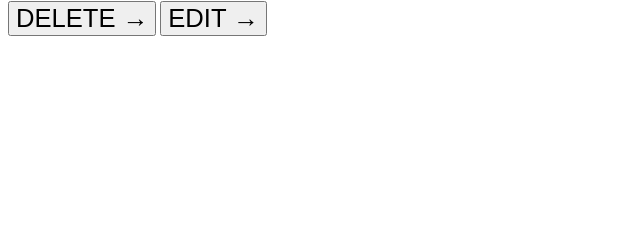
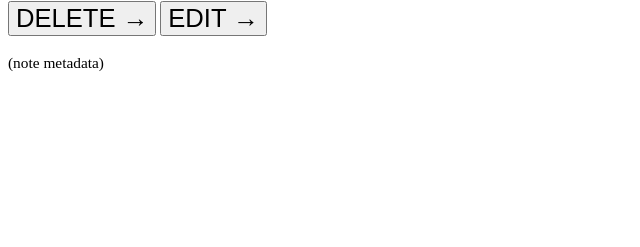
Before and after one commit to karimamd/flaskapp, a Flask app: template templates/queue.html in a window 1280 px wide. Shown: the part 242-489 px from the top of the page, without its empty margins (0-640 px from the left). Run offline with Flask 3, Linux system fonts and the light colour scheme; the template is opened without the code that fills it, so the values that code supplies are empty; some libraries are stand-ins or nearby versions.

Commit message:
risky queue addition

```diff
--- a/app.py
+++ b/app.py
@@ -93,6 +93,7 @@ def edit(note_id):
             # print('executed')
          except:
             print ("I cant execute the update query for some reason")
+            # todo: investigate why exception is called even when the query succeeds
          return redirect(url_for('queue'))
    return render_template('edit.html')
 
@@ -111,11 +112,11 @@ def get_next_note():
    except:
       print ("I cant execute the update query for some reason")
 
-   get_note_query= "SELECT note_id, title, body FROM note_items_unarchived where note_id::INTEGER > {id} order by note_id limit 1;".format(id=current_note_id)
-
+   get_note_query= "SELECT note_id, title, body, date_added::text, last_read_at::date::text as last_read_date FROM note_items_unarchived where note_id::INTEGER > {id} order by note_id limit 1;".format(id=current_note_id)
+   print('next note here')
    all_notes = query_db(get_note_query, is_fetchable=True)
    if not all_notes:
-      get_note_query= "SELECT note_id, title, body FROM note_items_unarchived order by note_id asc limit 1;"
+      get_note_query= "SELECT note_id, title, body, date_added::text, last_read_at::date::text as last_read_date FROM note_items_unarchived order by note_id asc limit 1;"
       all_notes = all_notes = query_db(get_note_query, is_fetchable=True)
    next_note = all_notes[0]
 
@@ -123,7 +124,9 @@ def get_next_note():
    return jsonify({
       "note_id": next_note[0],
       "title": next_note[1],
-      "body": next_note[2]
+      "body": next_note[2],
+      "created_at": next_note[3],
+      "read_at": next_note[4]
    })
 
 @app.route("/update_last_read")
@@ -174,11 +177,11 @@ def get_previous_note():
       # print('executed')
    except:
       print ("I cant execute the update query for some reason")
-   get_note_query= "SELECT note_id, title, body FROM note_items_unarchived where note_id::INTEGER < {id} order by note_id desc limit 1;".format(id=current_note_id)
+   get_note_query= "SELECT note_id, title, body, date_added::text, last_read_at::date::text as last_read_date FROM note_items_unarchived where note_id::INTEGER < {id} order by note_id desc limit 1;".format(id=current_note_id)
    all_notes = query_db(get_note_query, is_fetchable=True)
    # if no note before it then get the last note in the database (end of queue)
    if not all_notes:
-      get_note_query= "SELECT note_id, title, body FROM note_items_unarchived order by note_id desc limit 1;"
+      get_note_query= "SELECT note_id, title, body, date_added::text, last_read_at::date::text as last_read_date FROM note_items_unarchived order by note_id desc limit 1;"
       all_notes = query_db(get_note_query, is_fetchable=True)
    next_note = all_notes[0]
 
@@ -186,13 +189,15 @@ def get_previous_note():
    return jsonify({
       "note_id": next_note[0],
       "title": next_note[1],
-      "body": next_note[2]
+      "body": next_note[2],
+      "created_at": next_note[3],
+      "read_at": next_note[4]
    })
 
 @app.route("/get_current_note")
 def get_current_note():
     # Get the next note from the database
-   query= "SELECT note_id, title, body FROM note_items_unarchived where last_read_at  = (select max(last_read_at) from note_items_unarchived ni);"
+   query= "SELECT note_id, title, body, date_added::text, last_read_at::date::text as last_read_date  FROM note_items_unarchived where last_read_at  = (select max(last_read_at) from note_items_unarchived ni);"
    all_notes = query_db(query, is_fetchable=True, needs_commit=False)
    # print(all_notes)
    next_note = all_notes[0]
@@ -201,7 +206,9 @@ def get_current_note():
    return jsonify({
       "note_id": next_note[0],
       "title": next_note[1],
-      "body": next_note[2]
+      "body": next_note[2],
+      "created_at": next_note[3],
+      "read_at": next_note[4]
    })
 
 if __name__ == '__main__':
--- a/templates/queue.html
+++ b/templates/queue.html
@@ -25,6 +25,10 @@
 
 		<button style="font-size: 2vw;" id="delete-note">DELETE &rarr;</button>
 		<button style="font-size: 2vw;" id="edit-note">EDIT &rarr;</button>
+
+		<br>
+		<br>
+		<div style="white-space: pre-wrap; font-size: 1.2vw;" dir="auto" id="note-metadata">(note metadata)</div>
 	</div>
 
 
@@ -43,6 +47,7 @@
 		note=data
 		document.getElementById("note-title").innerText = data.title;
 		document.getElementById("note-body").innerText = data.body;
+		document.getElementById("note-metadata").innerText = '( created_at: ' + data.created_at + '  ----  last_read_at: ' + data.read_at +' )';
 		currentNoteId = data.note_id;
 	})
 	.catch(error => {
@@ -54,6 +59,7 @@
 		currentNoteId=note.note_id;
 		document.getElementById("note-title").innerHTML = note.title;
 		document.getElementById("note-body").innerHTML = note.body;
+		document.getElementById("note-metadata").innerText = '( created_at: ' + data.created_at + '  ----  last_read_at: ' + data.read_at +' )';
 
 		fetch("/update_last_read?id="+currentNoteId)
 		.then(response => response.json())
```
